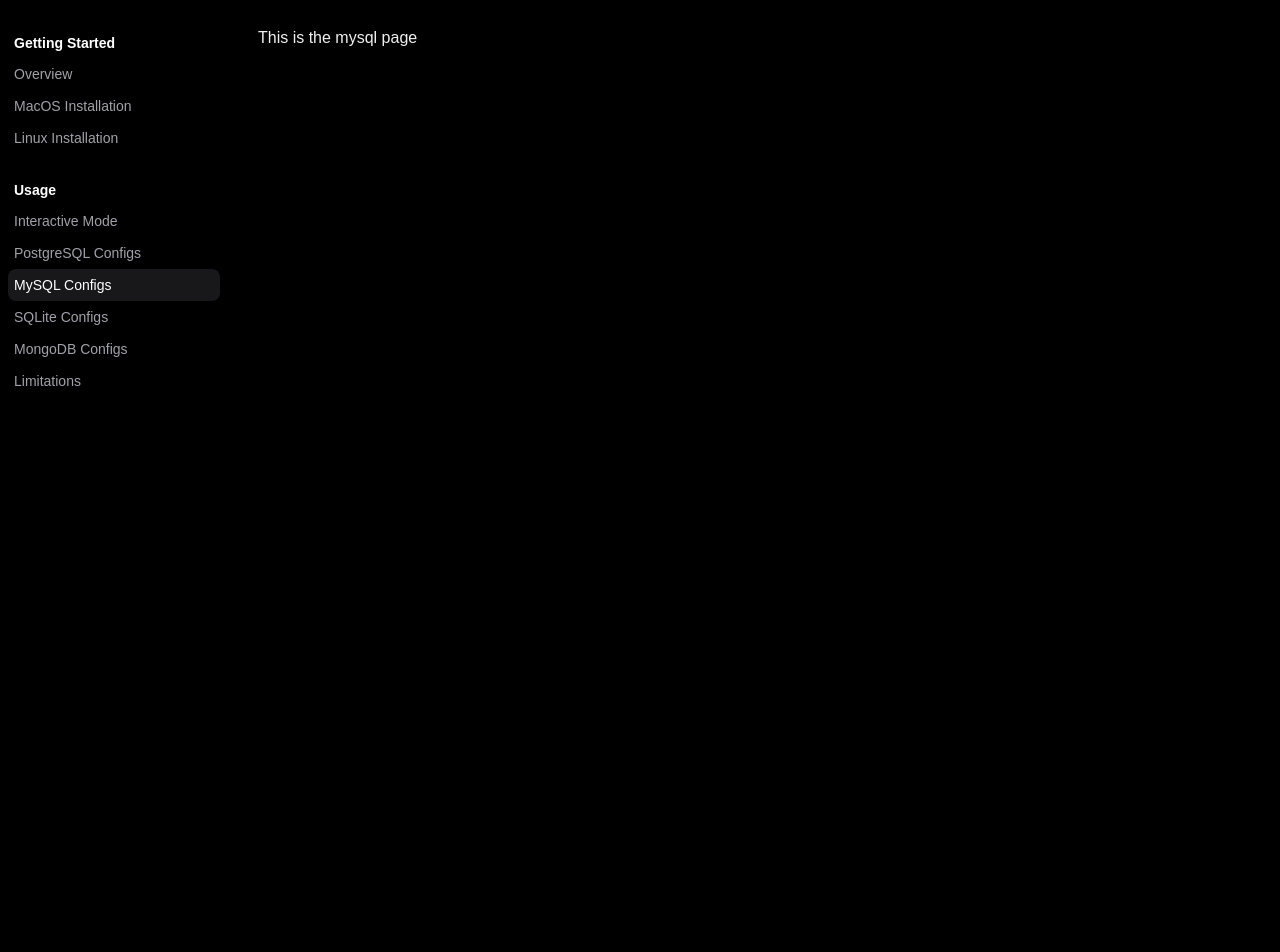
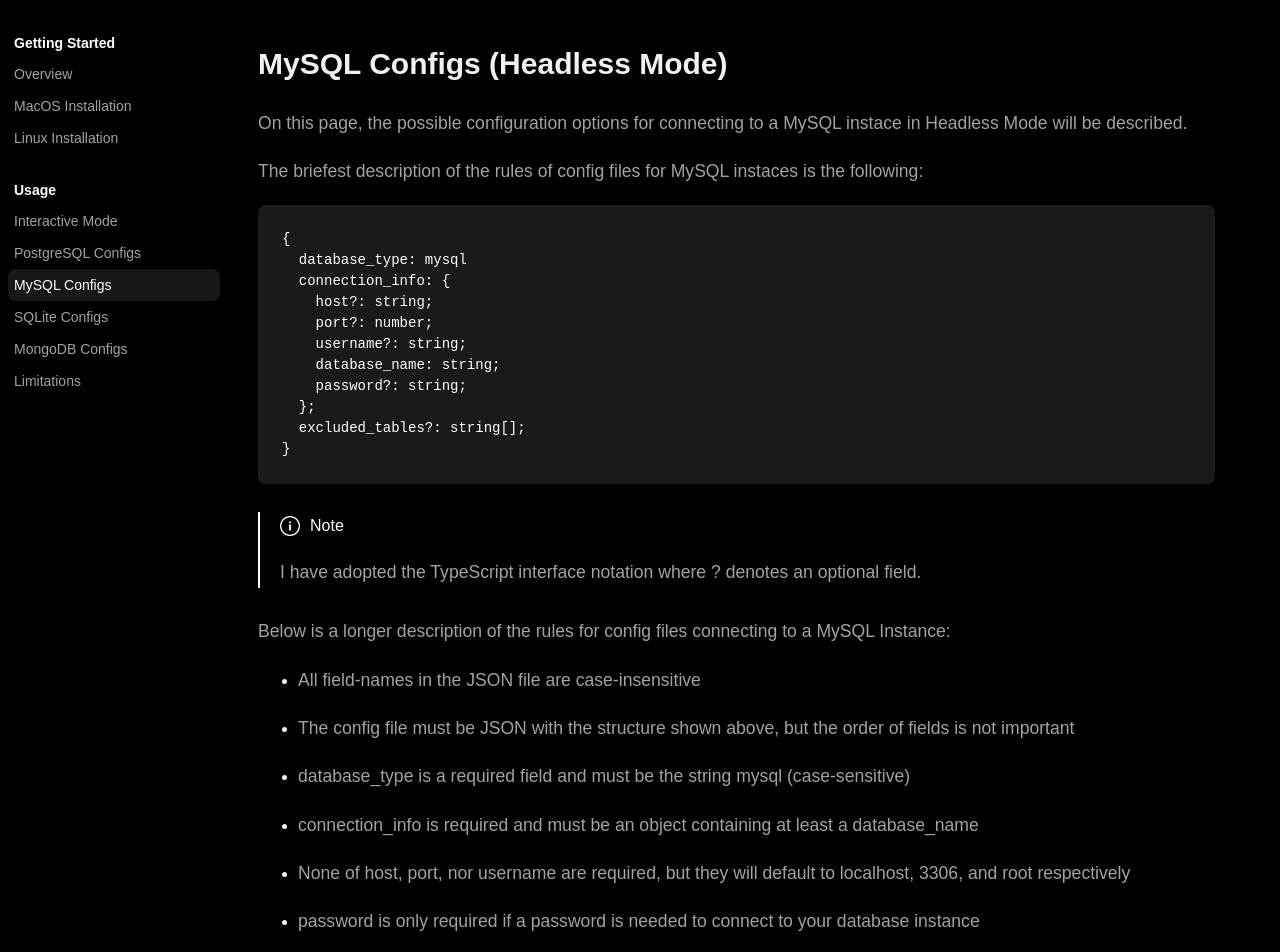
Before and after one commit to jamesdaniel3/auto-db-diagram-docs, a React (Vite) app in the folder frontend/: page /docs/usage/mysql in a window 1280 px wide. Shown: the top 952 px of the page. Before the commit the page ends 816 px from the top, so only its background shows below. Built offline with nearby package versions, Linux system fonts and the light colour scheme.

Commit message:
created the MySQL page and updated some wording

```diff
--- a/frontend/src/components/pages/MySQLUsage.tsx
+++ b/frontend/src/components/pages/MySQLUsage.tsx
@@ -1,7 +1,104 @@
+import "../../styles/Pages.css";
+import infoImage from "../../assets/images/info-black.png";
+
 export default function MySQLUsage() {
+  const configString = `{
+  database_type: mysql
+  connection_info: {
+    host?: string;
+    port?: number;
+    username?: string;
+    database_name: string;
+    password?: string;
+  };
+  excluded_tables?: string[];
+}`;
+
   return (
     <>
-      <p>This is the mysql page</p>
+      <p className="page-title">MySQL Configs (Headless Mode)</p>
+      <p className="page-text">
+        {" "}
+        On this page, the possible configuration options for connecting to a
+        MySQL instace in Headless Mode will be described.
+      </p>
+      <p className="page-text">
+        The briefest description of the rules of config files for MySQL instaces
+        is the following:{" "}
+      </p>
+      <div className="config-code-container">
+        <pre className="config-code">
+          <code>{configString}</code>
+        </pre>
+      </div>
+      <div className="page-note-container" style={{ margin: "1.75em 0" }}>
+        <div className="note-top-line">
+          <img
+            className="info-image"
+            src={infoImage}
+            style={{ height: "20px", width: "20px" }}
+          />
+          <p className="page-note-label">Note</p>
+        </div>
+        <p className="page-text">
+          I have adopted the TypeScript interface notation where ? denotes an
+          optional field.
+        </p>
+      </div>
+      <p className="page-text">
+        Below is a longer description of the rules for config files connecting
+        to a MySQL Instance:{" "}
+      </p>
+      <ul>
+        <li>
+          <p className="page-text">
+            {" "}
+            All field-names in the JSON file are case-insensitive
+          </p>
+        </li>
+        <li>
+          <p className="page-text">
+            {" "}
+            The config file must be JSON with the structure shown above, but the
+            order of fields is not important
+          </p>
+        </li>
+        <li>
+          <p className="page-text">
+            {" "}
+            database_type is a required field and must be the string mysql
+            (case-sensitive)
+          </p>
+        </li>
+        <li>
+          <p className="page-text">
+            {" "}
+            connection_info is required and must be an object containing at
+            least a database_name
+          </p>
+        </li>
+        <li>
+          <p className="page-text">
+            {" "}
+            None of host, port, nor username are required, but they will default
+            to localhost, 3306, and root respectively
+          </p>
+        </li>
+        <li>
+          <p className="page-text">
+            {" "}
+            password is only required if a password is needed to connect to your
+            database instance
+          </p>
+        </li>
+        <li>
+          <p className="page-text">
+            {" "}
+            excluded_tables is an optional list of table names (case-sensitive)
+            that you would like to be excluded from the diagram
+          </p>
+        </li>
+      </ul>
     </>
   );
 }
--- a/frontend/src/components/pages/Overview.tsx
+++ b/frontend/src/components/pages/Overview.tsx
@@ -70,7 +70,7 @@
         </div>
         <p className="page-text">
           This program is not perfect, but it's getting better everyday, if you
-          have a problem,{" "}
+          encounter a problem,{" "}
           <a
             className="page-intext-link"
             target="_blank"
--- a/frontend/src/components/pages/PostgresUsage.tsx
+++ b/frontend/src/components/pages/PostgresUsage.tsx
@@ -67,6 +67,7 @@
           <p className="page-text">
             {" "}
             database_type is a required field and must be the string postgres
+            (case-sensitive)
           </p>
         </li>
         <li>
```
